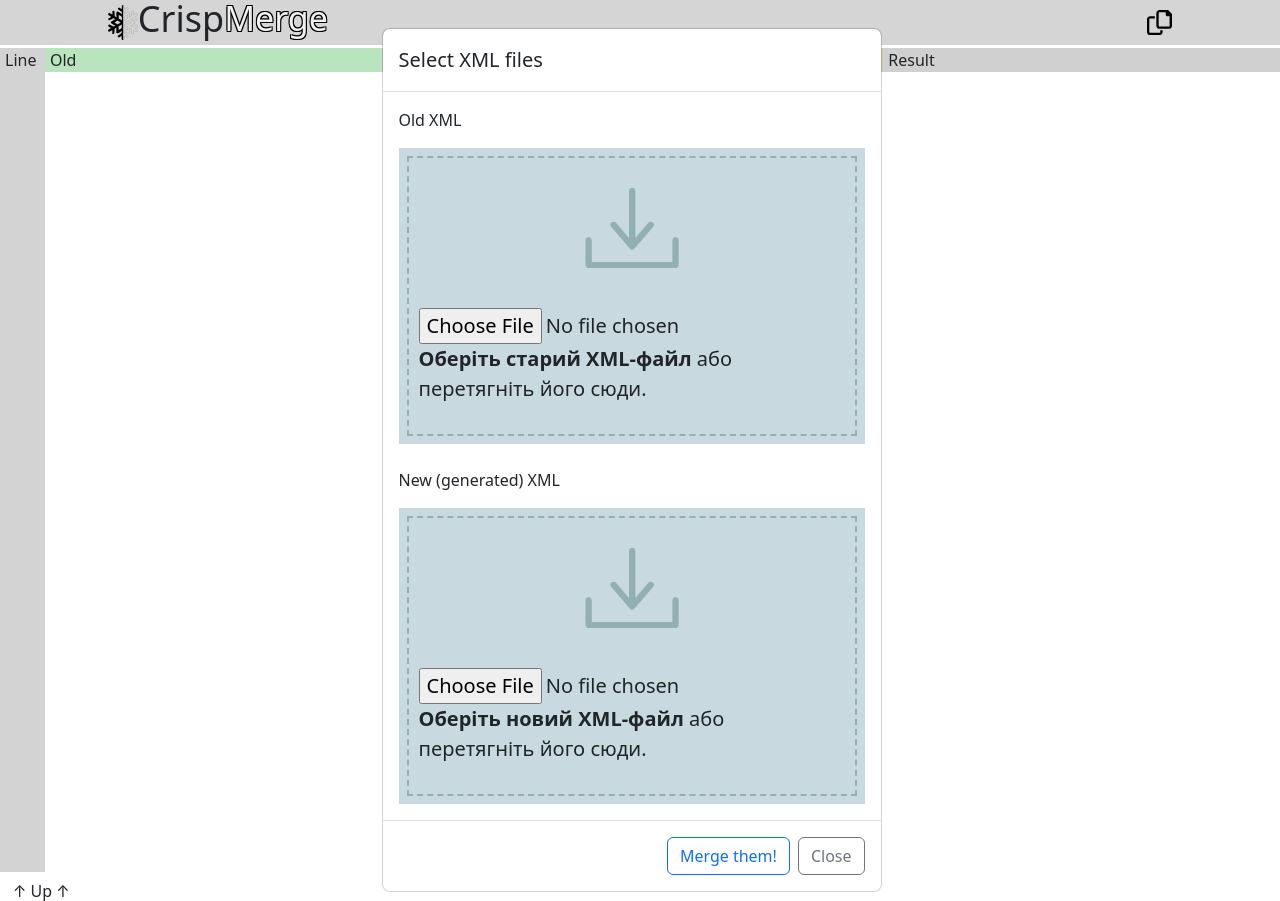
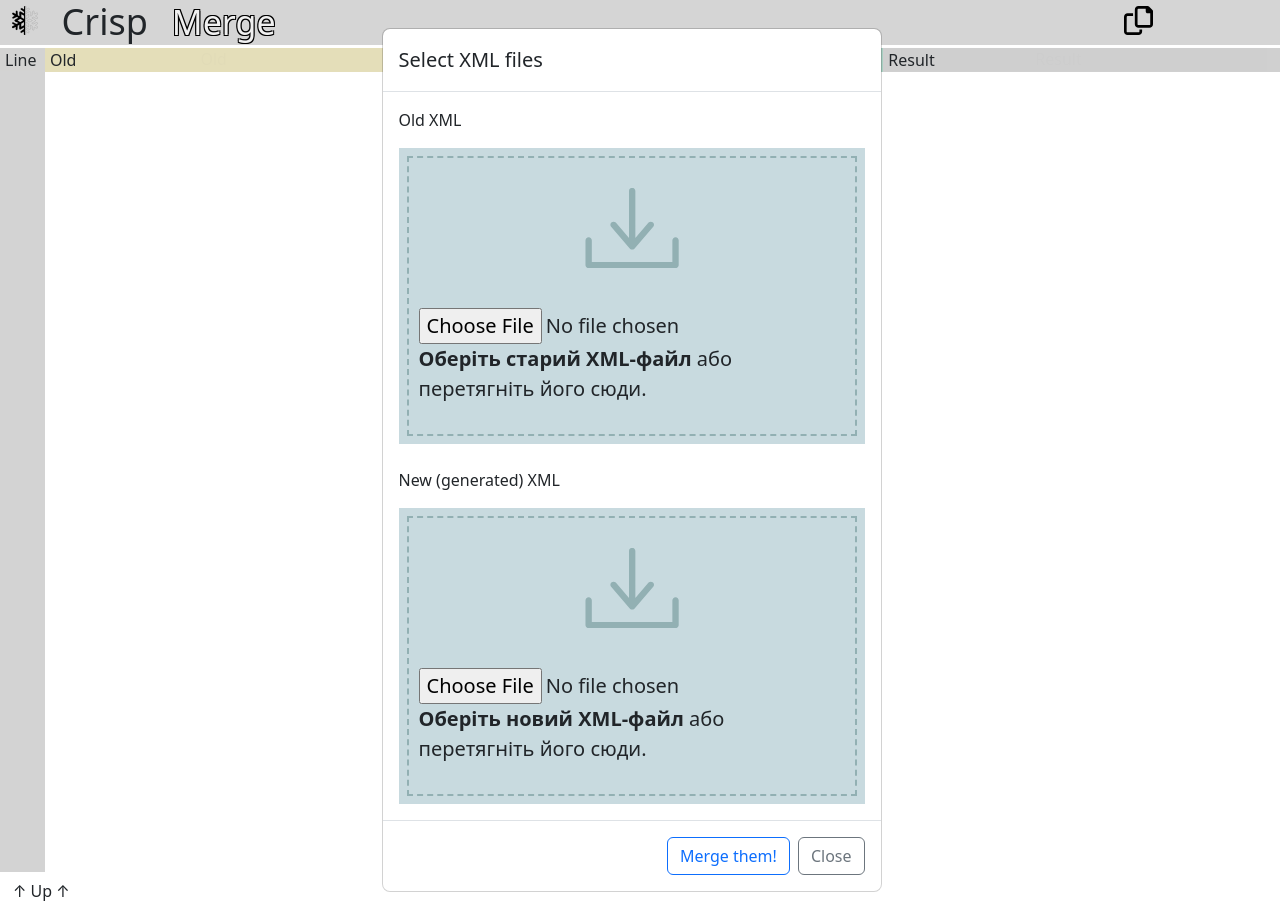
Before and after one commit to Casy7/CrispFetcher2, a Django app: page / in a window 1280 px wide. Shown: the top 901 px of the page. Run offline with Django 5.2, Linux system fonts and the light colour scheme; some libraries are stand-ins or nearby versions.

Commit message:
Changed colour palette

```diff
--- a/CrispFetcher/FetcherApp/static/css/editor.css
+++ b/CrispFetcher/FetcherApp/static/css/editor.css
@@ -51,7 +51,6 @@ textarea.xml-block.from-new-xml {
 	background-color: #fffcdb;
 }
 
-
 div::-webkit-scrollbar {
 	width: 8px;
 	background-color: #f5f5f5;
@@ -77,20 +76,25 @@ div::-webkit-scrollbar-thumb {
 	border-top-right-radius: 0px;
 }
 
+#XMLFileNames .flexCol {
+	padding-left: 0px;
+	padding-right: 0px;
+}
+
 .code-field-header label {
 	padding-left: 5px;
 }
 
-.code-field-header.old-XML-header {
-    background-color: #bae4be;
+.old-XML-header {
+	background-color: #bae4be90;
 }
 
-.code-field-header.new-XML-header {
-    background-color: #d0ceaa;
+.new-XML-header {
+	background-color: #a3ffcb;
 }
 
-.code-field-header.result-XML-header {
-    background-color: #d0d0d0;
+.res-XML-header {
+	background-color: #d0d0d090;
 }
 
 pre {
@@ -124,7 +128,6 @@ pre.lineNumber {
 	flex: none;
 	overflow: hidden;
 	background-color: #d3d3d3;
-
 }
 
 h1 {
@@ -167,6 +170,14 @@ body {
 	max-width: 33%;
 }
 
+.inline-row > * {
+	width: min-content;
+	max-height: 56px;
+	height: 29px;
+	max-width: 286px;
+	align-self: last baseline;
+}
+
 .lineMoveBtn {
 	height: 15px;
 	line-height: 15px;
@@ -191,15 +202,16 @@ body {
 }
 
 #move_group_from_old .groupMoveBtn {
-    border-top: 1px solid rgba(5, 68, 0, 0.4);
-    border-bottom: 1px solid rgba(5, 68, 0, 0.4);
-    background-color: #bae4be;
+	border-top: 1px solid rgba(77, 53, 0, 0.4);
+	border-bottom: 1px solid rgba(77, 53, 0, 0.4);
+	background-color: #dfe4ba;
+
 }
 
 #move_group_from_new .groupMoveBtn {
-    border-top: 1px solid rgba(77, 53, 0, 0.4);
-    border-bottom: 1px solid rgba(77, 53, 0, 0.4);
-    background-color: #dfe4ba;
+	border-top: 1px solid rgba(5, 68, 0, 0.4);
+	border-bottom: 1px solid rgba(5, 68, 0, 0.4);
+	background-color: #a3ffcb;
 }
 
 .moveGoupBtnsCol {
@@ -225,10 +237,7 @@ h1 {
 
 .outline {
 	color: #f0f0f0;
-    text-shadow:
-        -1px -1px 0 #000,
-        1px -1px 0 #000,
-        -1px 1px 0 #000,
+	text-shadow: -1px -1px 0 #000, 1px -1px 0 #000, -1px 1px 0 #000,
 		1px 1px 0 #000;
 }
 
@@ -240,26 +249,58 @@ h1.outline {
 	text-align: center;
 }
 
+.multi-line-nav {
+	display: flex;
+	flex-direction: column;
+	padding-top: 17px;
+}
+
+nav .code-field-header {
+	text-align: center;
+}
+
+nav .nav-row {
+	display: flex;
+	flex-direction: row;
+	flex-grow: 1;
+	width: 100%;
+	margin-top: 8px;
+}
+
 .grayLine {
 	/* background-color: #c4c4c4; */
 	background-color: #e5e5f7;
 	opacity: 0.8;
-    background: repeating-linear-gradient(-45deg, #c7c7c7, #f5f5f5 5px, #e5e5f7 5px, #e5e5f7 5px);
+	background: repeating-linear-gradient(
+		-36.6deg,
+		#c7c7c7,
+		#f5f5f5 5px,
+		#e5e5f7 5px,
+		#e5e5f7 5px
+	);
 }
 
 .redLine {
 	/* background-color: #c4c4c4; */
 	background-color: #e5e5f7;
 	opacity: 0.8;
-    background: repeating-linear-gradient(-45deg, #ffb1b1, #ececec 5px, #ffb6b6 5px, #e5e5f7 5px);
+	background: repeating-linear-gradient(
+		-45deg,
+		#ffb1b1,
+		#ececec 5px,
+		#ffb6b6 5px,
+		#e5e5f7 5px
+	);
 }
 
 .fromOldXMLLine {
-    background-color: #d2f5d6;
+	/* background-color: #d2f5d6; */
+
+	background-color: #fffced;
 }
 
 .fromNewXMLLine {
-    background-color: #dfe4ba;
+	background-color: #a3ffcb;
 }
 
 .equalInBothXMLsLine {
@@ -290,4 +331,5 @@ h1.outline {
 	float: right;
 	width: 25px;
 	margin-left: 64%;
+	min-width: 63px;
 }
--- a/CrispFetcher/FetcherApp/static/css/fetcher.css
+++ b/CrispFetcher/FetcherApp/static/css/fetcher.css
@@ -83,11 +83,11 @@ div::-webkit-scrollbar-thumb {
 }
 
 .code-field-header.old-XML-header {
-    background-color: #bae4be;
+    background-color: #e4deba;
 }
 
 .code-field-header.new-XML-header {
-    background-color: #d0ceaa;
+    background-color: #aad0c3;
 }
 
 .code-field-header.result-XML-header {
@@ -256,11 +256,11 @@ h1.outline {
 }
 
 .fromOldXMLLine {
-    background-color: #d2f5d6;
+    background-color: #eff5d2;
 }
 
 .fromNewXMLLine {
-    background-color: #dfe4ba;
+    background-color: #a3ffcb;
 }
 
 .equalInBothXMLsLine {
--- a/CrispFetcher/FetcherApp/static/js/editor.js
+++ b/CrispFetcher/FetcherApp/static/js/editor.js
@@ -395,3 +395,29 @@ function move_group_lines_from_new(start_line, end_line) {
 function move_to_top(){
   $("html, body").animate({ scrollTop: 0 }, "slow");
 }
+
+
+
+$(document).ready(function () {
+  $("#XMLFileNames").fadeTo(1, 0.1);
+	function isScrolledFromTop() {
+		return $(window).scrollTop() > 200;
+	}
+
+	// Функция для выполнения AJAX запроса при достижении конца страницы
+	function showFileNames() {
+		// Проверяем, долистал ли пользователь страницу до конца
+		if (isScrolledFromTop()) {
+      $("#XMLFileNames").fadeTo(1, 1);
+		}
+    else {
+      $("#XMLFileNames").fadeTo(1, 0.01);
+    }
+	}
+
+	// Обработчик события прокрутки страницы
+	$(window).scroll(function () {
+		// Выполняем AJAX запрос при достижении конца страницы
+		showFileNames();
+	});
+});
--- a/CrispFetcher/FetcherApp/templates/fetcher.html
+++ b/CrispFetcher/FetcherApp/templates/fetcher.html
@@ -3,11 +3,30 @@
 <link crossorigin="anonymous" href="{% static 'css/upload.css' %}" rel="stylesheet" type="text/css" />
 <link crossorigin="anonymous" href="{% static 'css/editor.css' %}" rel="stylesheet" type="text/css" />
 
-<nav class="navbar fixed-top navbar-expand-lg">
-	<img class="logo" src="{% static 'icons/logo.svg'%}" />
-	<h1>Crisp</h1>
-	<h1 class="outline">Merge</h1>
-	<img class="logo fnButton" src="{% static 'icons/copy.svg' %}" onclick="copy_result()" />
+<nav class="navbar fixed-top navbar-expand-lg multi-line-nav">
+	<div class="row nav-row inline-row">
+		<img class="logo" src="{% static 'icons/logo.svg'%}" />
+		<h1>Crisp</h1>
+		<h1 class="outline">Merge</h1>
+		<img class="logo fnButton" src="{% static 'icons/copy.svg' %}" onclick="copy_result()" />
+	</div>
+	<div class="row nav-row" id="XMLFileNames">
+		<div class="flexCol">
+			<div class="code-field-header old-XML-header">
+				<label for="form7">Old</label>
+			</div>
+		</div>
+		<div class="flexCol">
+			<div class="code-field-header new-XML-header">
+				<label for="form7">New</label>
+			</div>
+		</div>
+		<div class="flexCol">
+			<div class="code-field-header res-XML-header">
+				<label for="form7">Result</label>
+			</div>
+		</div>
+	</div>
 </nav>
 <br />
 <br />
@@ -19,15 +38,13 @@
 				<h5 class="modal-title">Select XML files</h5>
 			</div>
 			<div class="modal-body">
-
-
 				<form method="post" id="XMLs" enctype="multipart/form-data" novalidate="" class="">
 					{% csrf_token %}
 					<p>Old XML</p>
 					<div class="box has-advanced-upload">
 						<div class="box__input">
 							<svg class="box__icon" width="50" height="43" viewBox="0 0 50 43"><path d="M48.4 26.5c-.9 0-1.7.7-1.7 1.7v11.6h-43.3v-11.6c0-.9-.7-1.7-1.7-1.7s-1.7.7-1.7 1.7v13.2c0 .9.7 1.7 1.7 1.7h46.7c.9 0 1.7-.7 1.7-1.7v-13.2c0-1-.7-1.7-1.7-1.7zm-24.5 6.1c.3.3.8.5 1.2.5.4 0 .9-.2 1.2-.5l10-11.6c.7-.7.7-1.7 0-2.4s-1.7-.7-2.4 0l-7.1 8.3v-25.3c0-.9-.7-1.7-1.7-1.7s-1.7.7-1.7 1.7v25.3l-7.1-8.3c-.7-.7-1.7-.7-2.4 0s-.7 1.7 0 2.4l10 11.6z"></path></svg>
-							<input type="file" name="oldXML" id="old_XML" class="box__file" accept=".xml,.txt"/>
+							<input type="file" name="oldXML" id="old_XML" class="box__file" accept=".xml,.txt" />
 							<label for="file"><strong>Оберіть старий XML-файл</strong><span class="box__dragndrop"> або перетягніть його сюди</span>.</label>
 							<button type="submit" class="box__button">Upload</button>
 						</div>
@@ -38,7 +55,7 @@
 						<input type="hidden" name="ajax" value="1" />
 					</div>
 					<input type="hidden" name="csrfmioken" value="756ufyhjd57" />
-					<br>
+					<br />
 					<p>New (generated) XML</p>
 					<div class="box has-advanced-upload">
 						<div class="box__input">
```
Lines whose indentation alone changed are shown as unchanged.
